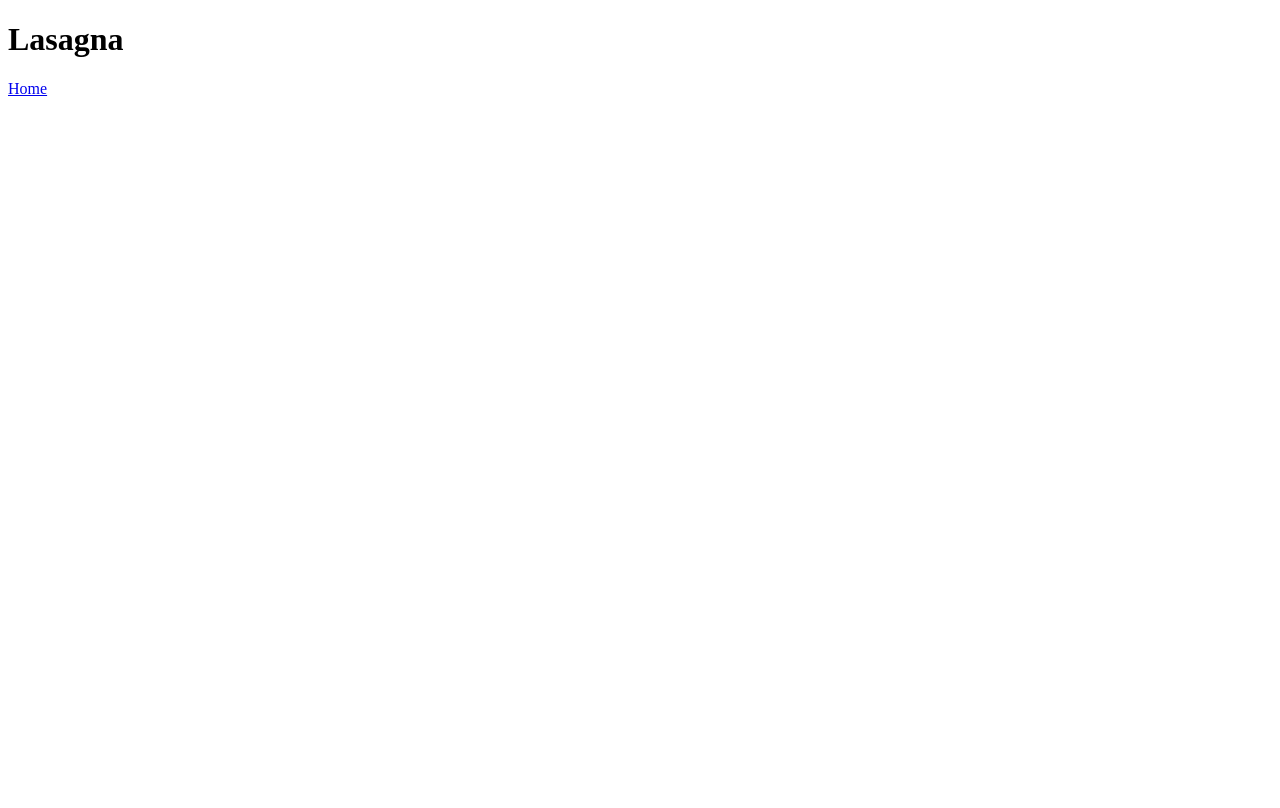
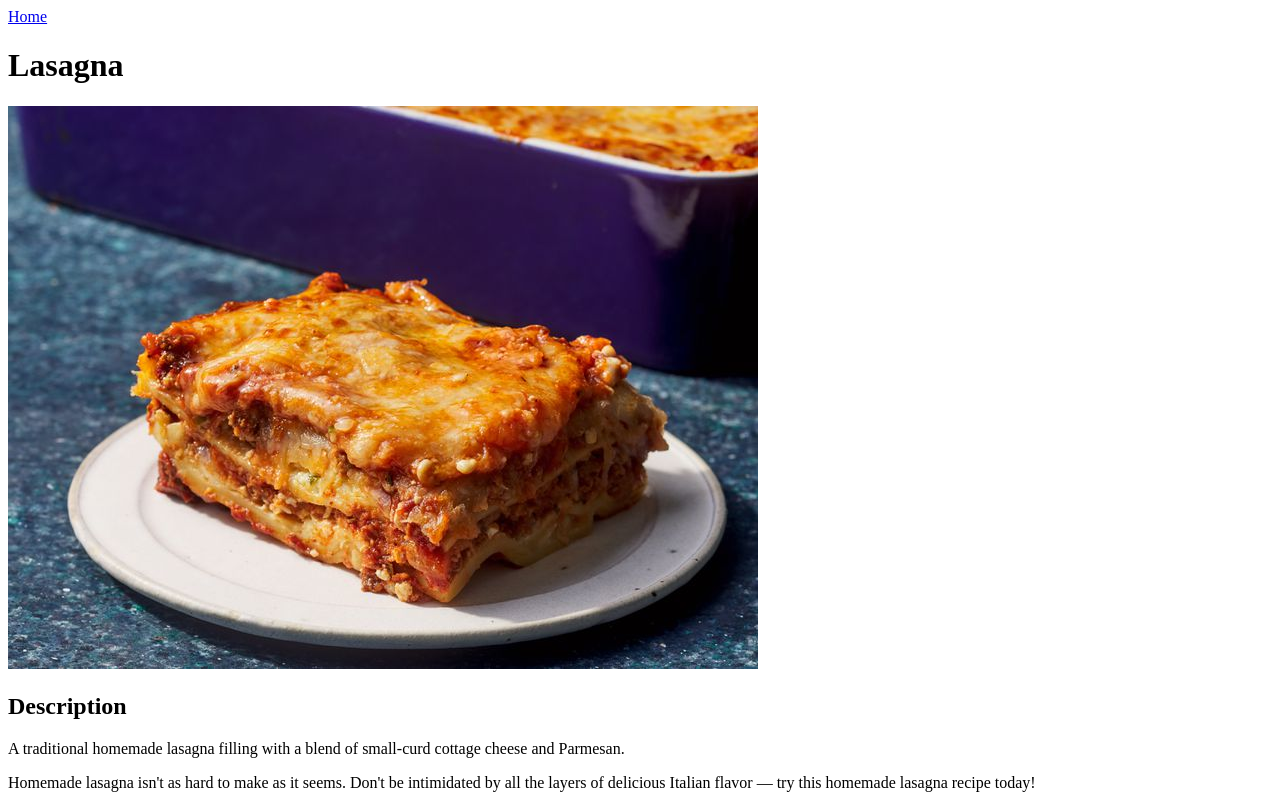
Before and after one commit to ai4matt/odin-recipes, a plain HTML site: page recipes/lasagna.html in a window 1280 px wide. Drawn offline with Linux system fonts and the light colour scheme.

Commit message:
Add images folder and add descriprion to lasagna recipe

```diff
--- a/recipes/lasagna.html
+++ b/recipes/lasagna.html
@@ -2,10 +2,16 @@
 <html>
     <head>
         <meta charset="UTF-8">
+        <meta name="viewport" content="width=device-width, initial-scale=1.0" />
         <title>Lasagna</title>
     </head>
     <body>
+        <a href="../index.html">Home</a>
         <h1>Lasagna</h1>
-        <a href="../index.html">Home</a>
+        <img src="../images/lasagna.jpg">
+        <h2>Description</h2>
+        <p>A traditional homemade lasagna filling with a blend of small-curd cottage cheese and Parmesan.</p>
+        <p>Homemade lasagna isn't as hard to make as it seems. Don't be intimidated by all the layers of delicious Italian flavor — try this homemade lasagna recipe today!</p>
+
     </body>
 </html>
```
Also changed, not shown: images/lasagna.jpg (added).
